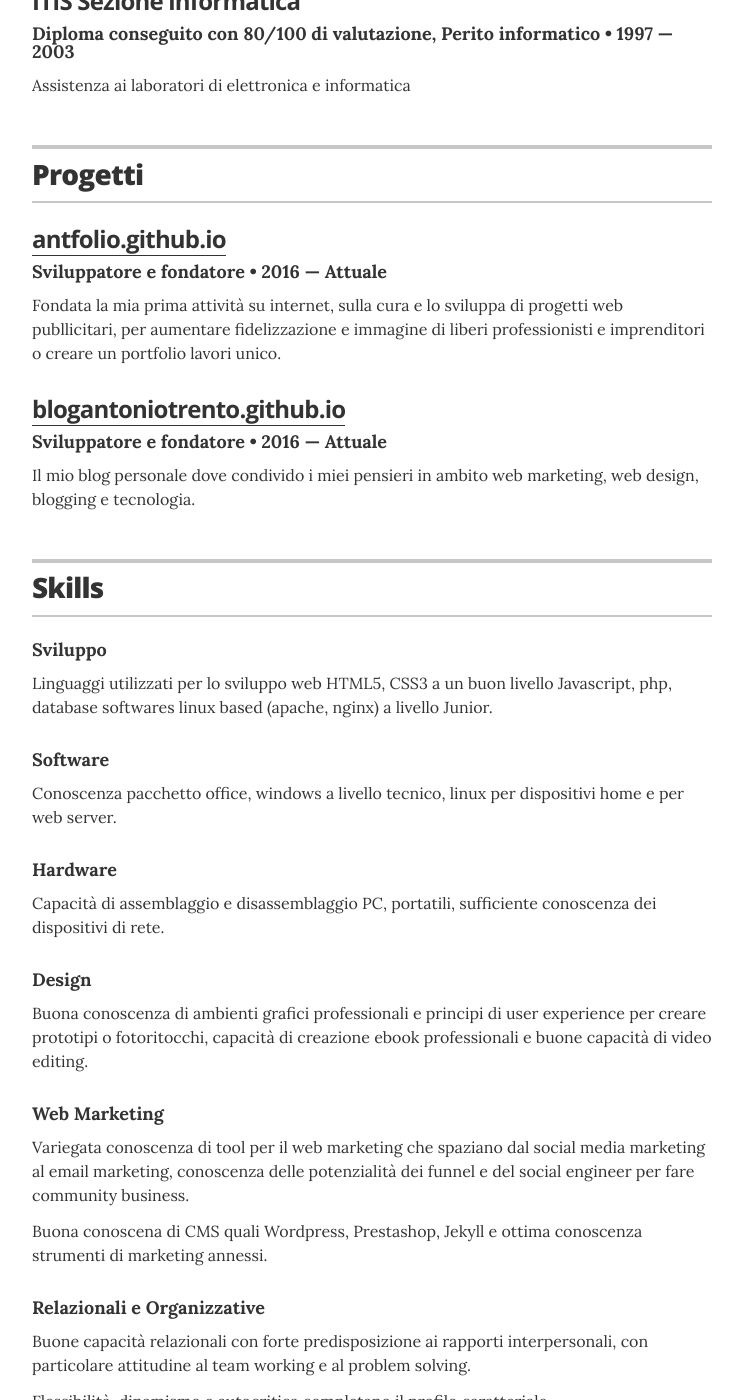
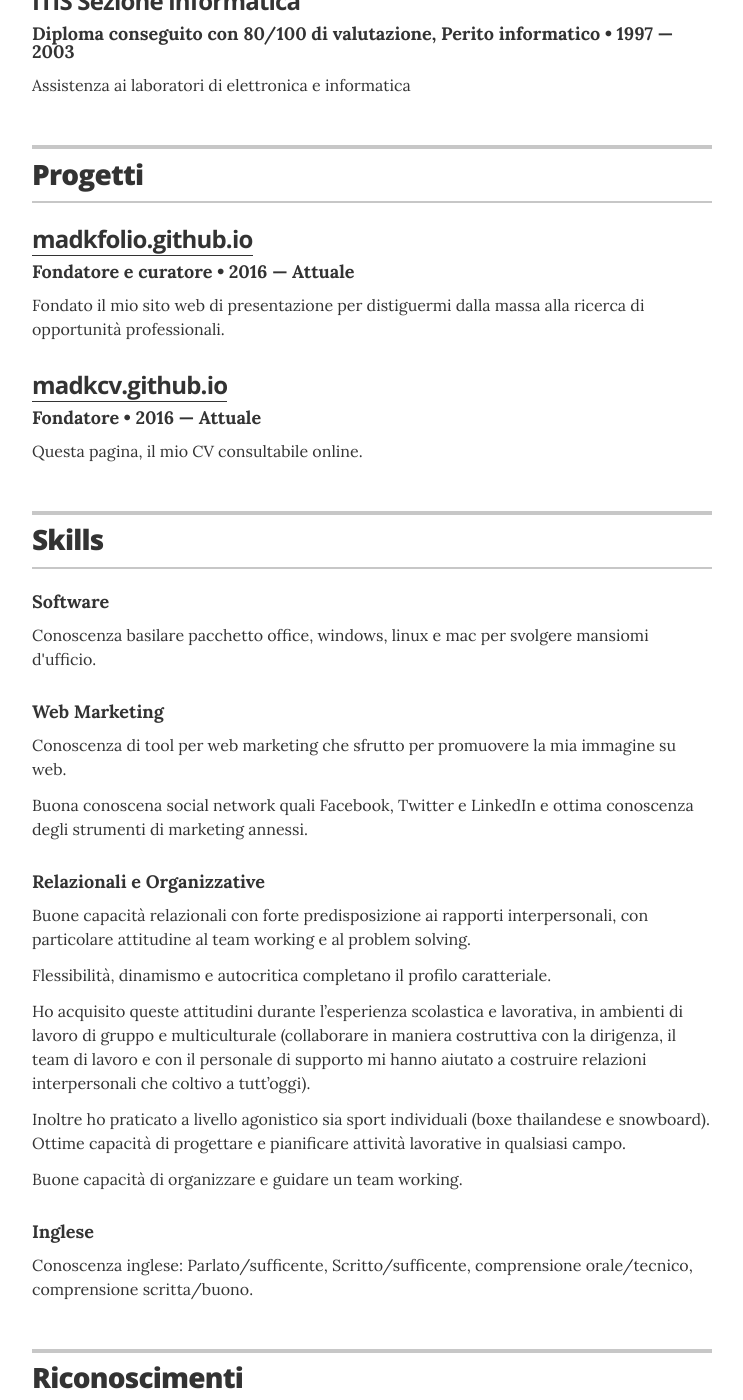
Before and after one commit to madkcv/antcv.github.io, a Jekyll site: the page built from index.html, in a window 1280 px wide and 1400 px high, scrolled down 3505 px. Shown: the whole window, without its empty margins (268-1011 px from the left). Built offline with Jekyll 4.4.1, drawn with Linux system fonts in a browser that asks for light colours; some of the changed text lies outside the part shown.

Commit message:
Update resume.html

```diff
--- a/_layouts/resume.html
+++ b/_layouts/resume.html
@@ -198,16 +198,16 @@
         </header>
 
         <div class="resume-item">
-          <h3 class="resume-item-title"><a href="http://antfolio.github.io">antfolio.github.io</a></h3>
-          <h4 class="resume-item-details">Sviluppatore e fondatore &bull; 2016 &mdash; Attuale</h4>
-          <p class="resume-item-copy">Fondata la mia prima attività su internet, sulla cura e lo sviluppa di progetti web publlicitari, per aumentare fidelizzazione e immagine di liberi professionisti e imprenditori o creare un portfolio lavori unico.</p>
+          <h3 class="resume-item-title"><a href="http://madkfolio.github.io">madkfolio.github.io</a></h3>
+          <h4 class="resume-item-details">Fondatore e curatore &bull; 2016 &mdash; Attuale</h4>
+          <p class="resume-item-copy">Fondato il mio sito web di presentazione per distiguermi dalla massa alla ricerca di opportunità professionali.</p>
         </div>
 
 
         <div class="resume-item">
-          <h3 class="resume-item-title"><a href="https://antfolio.github.io">blogantoniotrento.github.io</a></h3>
-          <h4 class="resume-item-details">Sviluppatore e fondatore &bull; 2016 &mdash; Attuale</h4>
-          <p class="resume-item-copy">Il mio blog personale dove condivido i miei pensieri in ambito web marketing, web design, blogging e tecnologia.</p>
+          <h3 class="resume-item-title"><a href="https://madkcv.github.io">madkcv.github.io</a></h3>
+          <h4 class="resume-item-details">Fondatore &bull; 2016 &mdash; Attuale</h4>
+          <p class="resume-item-copy">Questa pagina, il mio CV consultabile online.</p>
         </div>
       </section>
       <!-- end Projects -->
@@ -222,29 +222,14 @@
         </header>
 
         <div class="resume-item">
-          <h4 class="resume-item-details">Sviluppo</h4>
-          <p class="resume-item-copy">Linguaggi utilizzati per lo sviluppo web HTML5, CSS3 a un buon livello Javascript, php, database softwares linux based (apache, nginx) a livello Junior.</p>
-        </div>
-
-        <div class="resume-item">
           <h4 class="resume-item-details">Software</h4>
-          <p class="resume-item-copy">Conoscenza pacchetto office, windows a livello tecnico, linux per dispositivi home e per web server.</p>
-        </div>
-
-        <div class="resume-item">
-          <h4 class="resume-item-details">Hardware</h4>
-          <p class="resume-item-copy">Capacità di assemblaggio e disassemblaggio PC, portatili, sufficiente conoscenza dei dispositivi di rete.</p>
-        </div>
-
-        <div class="resume-item">
-          <h4 class="resume-item-details">Design</h4>
-          <p class="resume-item-copy">Buona conoscenza di ambienti grafici professionali e principi di user experience per creare prototipi o fotoritocchi, capacità di creazione ebook professionali e buone capacità di video editing.</p>
+          <p class="resume-item-copy">Conoscenza basilare pacchetto office, windows, linux e mac per svolgere mansiomi d'ufficio.</p>
         </div>
 
         <div class="resume-item">
           <h4 class="resume-item-details">Web Marketing</h4>
-          <p class="resume-item-copy">Variegata conoscenza di tool per il web marketing che spaziano dal social media marketing al email marketing, conoscenza delle potenzialità dei funnel e del social engineer per fare community business.</p>
-          <p class="resume-item-copy">Buona conoscena di CMS quali Wordpress, Prestashop, Jekyll e ottima conoscenza strumenti di marketing annessi.</p>
+          <p class="resume-item-copy">Conoscenza di tool per web marketing che sfrutto per promuovere la mia immagine su web.</p>
+          <p class="resume-item-copy">Buona conoscena social network quali Facebook, Twitter e LinkedIn e ottima conoscenza degli strumenti di marketing annessi.</p>
         </div>
 
         <div class="resume-item">
@@ -253,12 +238,12 @@
           <p class="resume-item-copy">Buone capacità relazionali con forte predisposizione ai rapporti interpersonali, con particolare attitudine al team working e al problem solving.</p>
           <p class="resume-item-copy">Flessibilità, dinamismo e autocritica completano il profilo caratteriale.</p>
           <p class="resume-item-copy">Ho acquisito queste attitudini durante l’esperienza scolastica e lavorativa, in ambienti di lavoro di gruppo e multiculturale (collaborare in maniera costruttiva con la dirigenza, il team di lavoro e con il personale di supporto mi hanno aiutato a costruire relazioni interpersonali che coltivo a tutt’oggi).</p>
-          <p class="resume-item-copy">Inoltre ho praticato a livello agonistico sia sport individuali (boxe thailandese e snowboard) che di gruppo (pallavolo). Ottime capacità di progettare e pianificare attività lavorative in qualsiasi campo.</p>
+          <p class="resume-item-copy">Inoltre ho praticato a livello agonistico sia sport individuali (boxe thailandese e snowboard). Ottime capacità di progettare e pianificare attività lavorative in qualsiasi campo.</p>
           <p class="resume-item-copy">Buone capacità di organizzare e guidare un team working.</p>
         </div>
         <div class="resume-item">
           <h4 class="resume-item-details">Inglese</h4>
-          <p class="resume-item-copy">Conoscenza inglese: Parlato/sufficente, Scritto/tecnico, comprensione orale/buono, comprensione scritta/buono.</p>
+          <p class="resume-item-copy">Conoscenza inglese: Parlato/sufficente, Scritto/sufficente, comprensione orale/tecnico, comprensione scritta/buono.</p>
         </div>
 
       </section>
@@ -276,7 +261,7 @@
         <div class="resume-item">
           <h3 class="resume-item-title" itemprop="award">Google</h3>
           <h4 class="resume-item-details">Google eccellenze digitali &bull; 2015</h4>
-          <p class="resume-item-copy"><a href="https://www.dropbox.com/s/lb5qamb8rtyid4t/Eccellenze%20in%20digitale%20-%20Certificato%20-%20Antonio%20Trento.pdf?dl=0">Attestato professionale</a> conseguito presso Goole italia, in web marketing e competenze digitali come social media, goole search ed advertise.</p>
+          <p class="resume-item-copy"><a href="https://www.dropbox.com/">Attestato professionale</a> conseguito presso Google italia, in web marketing e competenze digitali come social media, goole search ed advertise.</p>
         </div>
 
       </section>
@@ -311,14 +296,8 @@
 
         <div class="resume-item">
           <ul class="resume-item-list">
-            <li><a href="https://antoniotrento.github.io">Antonio Trento</a></li>
-            <li><a href="https://antfolio.github.io">Antfolio</a></li>
-            <li><a href="https://blogantoniotrento.github.io">Il mio blog</a></li>
-            <li><a href="https://www.dropbox.com/s/jc9uxfu9565b323/CV-2016-Antonio-Trento-Creativo.pdf?dl=0">CV Creativo</a></li>
-            <li><a href="https://antonote.github.io">antonote</a></li>
-            <li><a href="http://steamcommunity.com/id/flowkdj/">Steam</a></li>
-            <li><a href="https://pinterest.com/antoniotrento">Su Pinterst</a></li>
-            <li><a href="http://weheartit.com/antoniotrento">WeHeartIt</a></li>
+            <li><a href="https://madkfolio.github.io">Presentazione di Cristiano Leopardi</a></li>
+            <li><a href="https://www.dropbox.com/">Scarica il mio CV Europeo</a></li>
           </ul>
 
 
```
